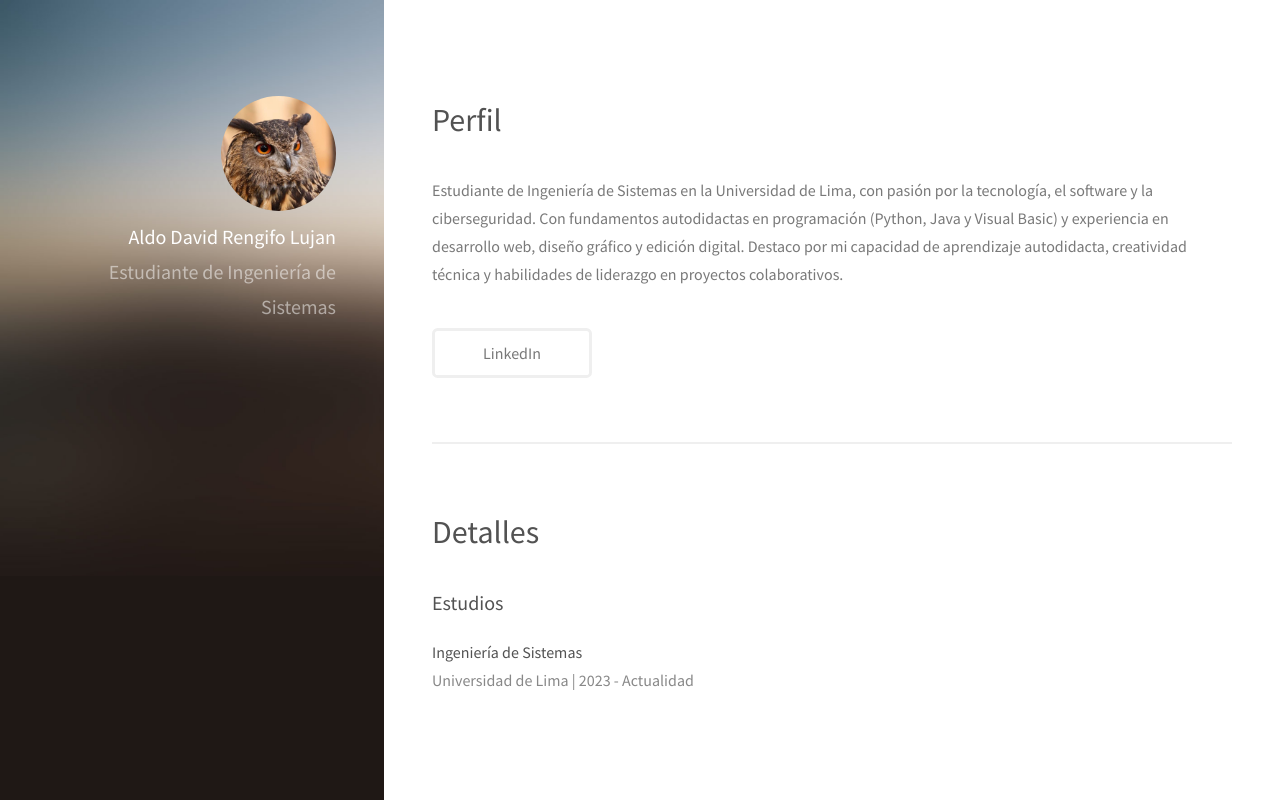
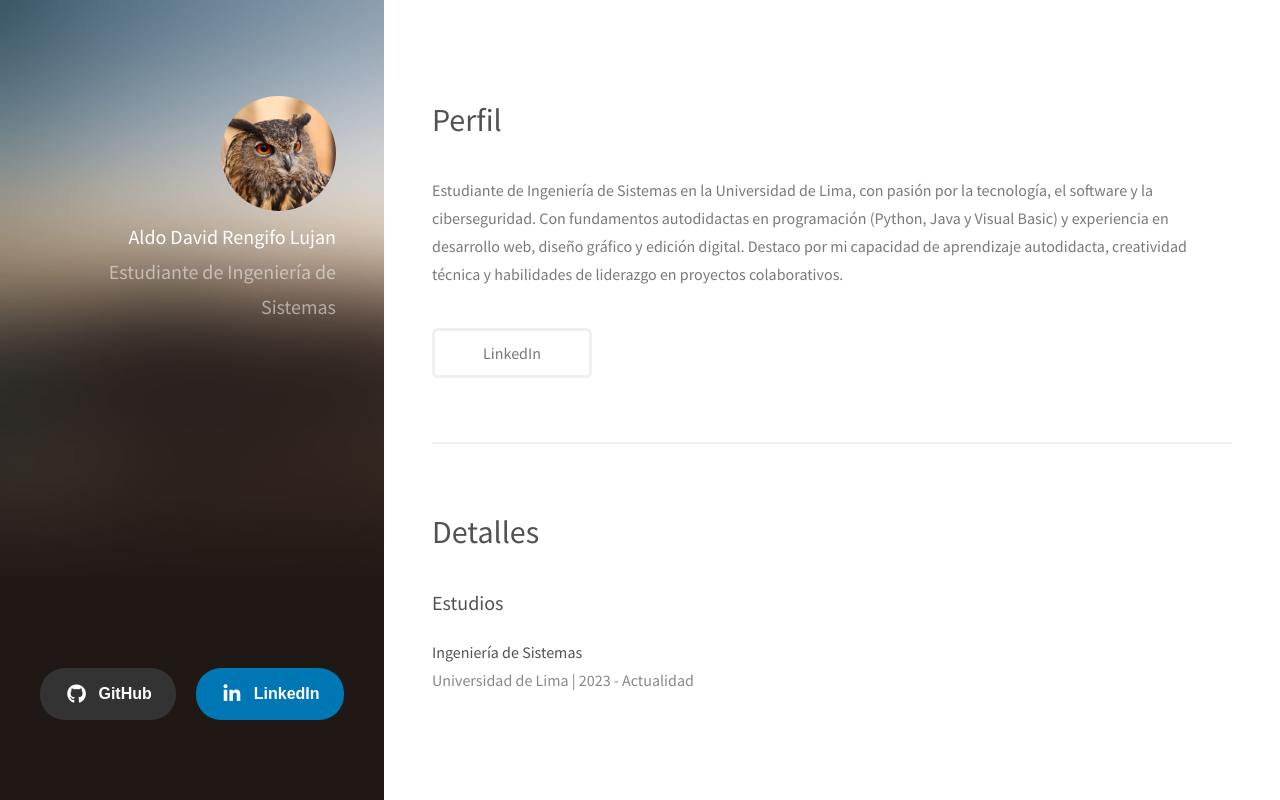
Before and after one commit to SyleafOwl/Personal-Website, a plain HTML site: page index.html in a window 1280 px wide. Drawn offline with Linux system fonts and the light colour scheme.

Commit message:
2.3
Links

```diff
--- a/assets/css/main.css
+++ b/assets/css/main.css
@@ -30,9 +30,61 @@ article, aside, details, figcaption, figure,
 footer, header, hgroup, menu, nav, section {
 	display: block;}
 
+/* Botones */
+
+.social-buttons {
+	display: flex;
+	gap: 20px;
+	justify-content: center;
+	padding: 2rem;
+}
+
+.btn {
+	padding: 12px 24px;
+	border-radius: 25px;
+	text-decoration: none;
+	font-family: Arial, sans-serif;
+	font-weight: bold;
+	display: flex;
+	align-items: center;
+	gap: 10px;
+	transition: all 0.3s ease;
+	border: none;
+	cursor: pointer;
+}
+
+.btn i {
+	font-size: 1.2em;
+}
+
+/* Estilos específicos para GitHub */
+.github-btn {
+	background-color: #333;
+	color: white;
+}
+
+.github-btn:hover {
+	background-color: #444;
+	transform: translateY(-2px);
+}
+
+/* Estilos específicos para LinkedIn */
+.linkedin-btn {
+	background-color: #0077b5;
+	color: white;
+}
+
+.linkedin-btn:hover {
+	background-color: #006699;
+	transform: translateY(-2px);
+}
+
+/* Main */
+
 body {
 	line-height: 1;
 }
+
 
 ol, ul {
 	list-style: none;
--- a/index.html
+++ b/index.html
@@ -11,6 +11,7 @@
 		<meta charset="utf-8" />
 		<meta name="viewport" content="width=device-width, initial-scale=1, user-scalable=no" />
 		<link rel="stylesheet" href="assets\css\main.css" />
+		<link rel="stylesheet" href="https://cdnjs.cloudflare.com/ajax/libs/font-awesome/6.4.0/css/all.min.css">
 	</head>
 	<body class="is-preload">
 
@@ -21,6 +22,20 @@
 					<h1><strong>Aldo David Rengifo Lujan</strong></h1>
                     <h1>Estudiante de Ingeniería de Sistemas</h1>
 				</div>
+
+			<div class="social-buttons">
+				<!-- Botón GitHub -->
+				<a href="https://github.com/SyleafOwl" class="btn github-btn" target="_blank">
+					<i class="fab fa-github"></i>
+					<span>GitHub</span>
+				</a>
+
+				<!-- Botón LinkedIn -->
+				<a href="https://www.linkedin.com/in/davidrlujan/" class="btn linkedin-btn" target="_blank">
+					<i class="fab fa-linkedin-in"></i>
+					<span>LinkedIn</span>
+				</a>
+			</div>
 			</header>
 
 		<!-- Main -->
```
